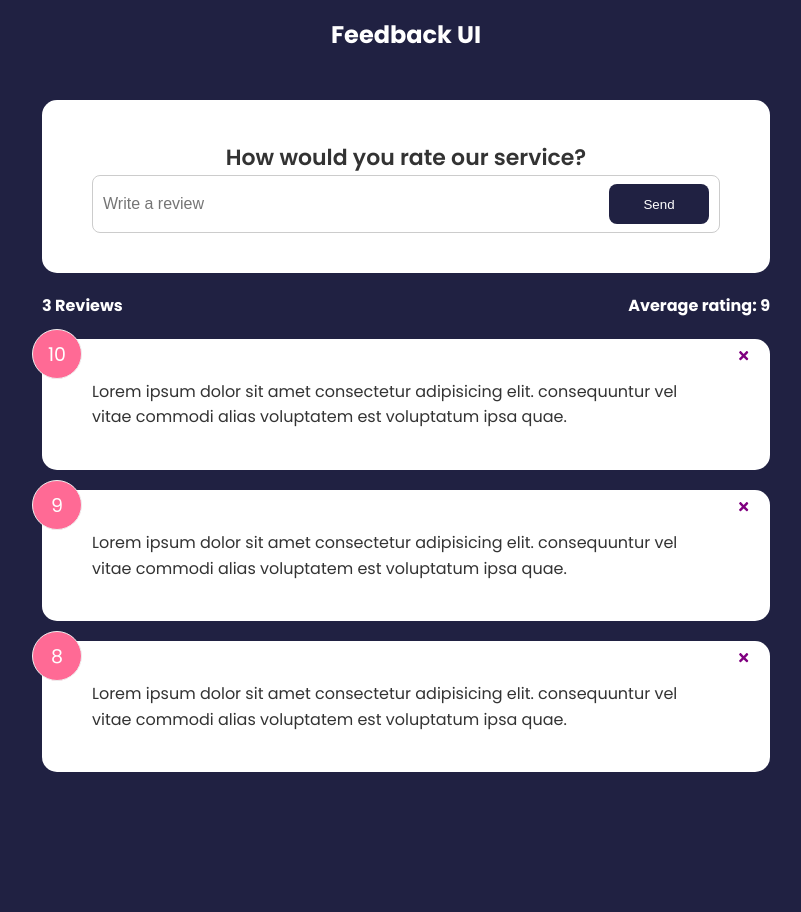
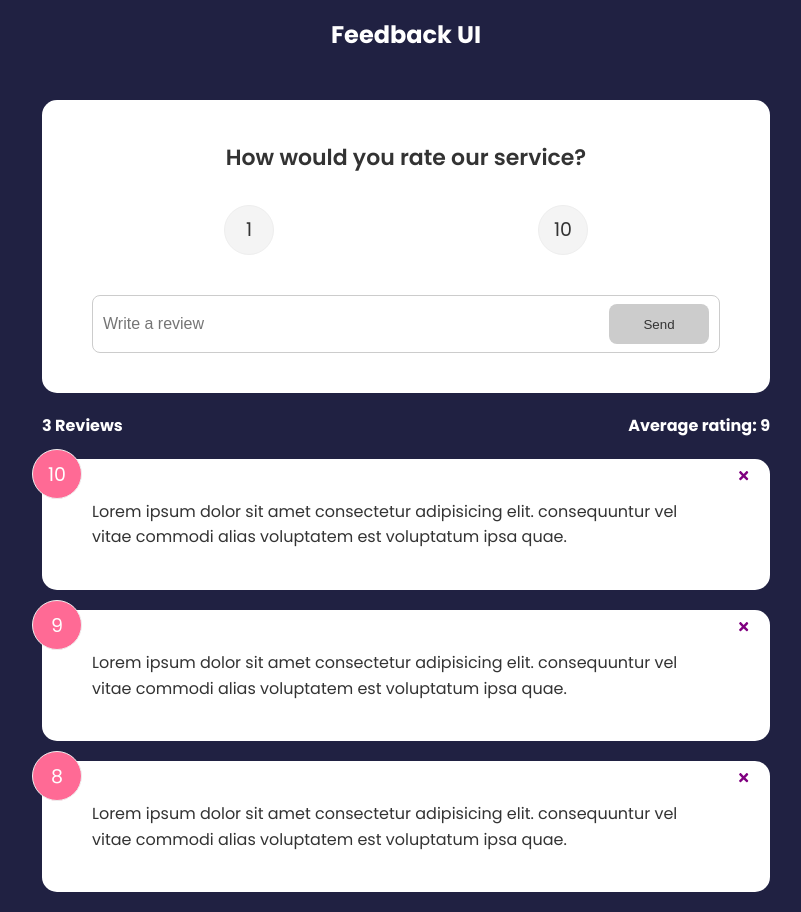
Before and after one commit to magdalenakosinska/feedback-app, a React (Create React App) app: page / in a window 1280 px wide. Shown: the whole page, without its empty margins (234-1035 px from the left). Before the commit the page ends 800 px from the top, so only its background shows below. Built offline with nearby package versions, Linux system fonts and the light colour scheme.

Commit message:
submit feedback form completed. feedback is printed on the feedback list under the form

```diff
--- a/package.json
+++ b/package.json
@@ -10,6 +10,7 @@
     "react-dom": "^18.3.1",
     "react-icons": "^5.2.1",
     "react-scripts": "5.0.1",
+    "uuid": "^10.0.0",
     "web-vitals": "^2.1.4"
   },
   "scripts": {
--- a/src/App.js
+++ b/src/App.js
@@ -1,3 +1,4 @@
+import {v4 as uuidv4} from "uuid"
 import { useState } from "react"
 import Header from "./components/Header"
 import FeedbackList from "./components/FeedbackList"
@@ -9,18 +10,26 @@
 function App() {
     const [feedback, setFeedback] = useState(FeedbackData)
 
+    const addFeedback = (newFeedback) => {
+        newFeedback.id = uuidv4()
+        setFeedback([newFeedback, ...feedback])
+    }
+
     const deleteFeedback = (id) => {
         if(window.confirm("Are you sure you want to delete?")) {
             setFeedback(feedback.filter((item) => item.id !== id ))
         }
     }
+
+
     return (
         <>
         <Header text="Feedback UI" />
         <div className="container">
-            <FeedbackForm />
+            <FeedbackForm handleAdd={addFeedback}/>
             <FeedbackStats feedback ={feedback} />
             <FeedbackList feedback = {feedback} handleDelete={deleteFeedback}/>
+
 
        </div>
         </>
--- a/src/components/FeedbackForm.jsx
+++ b/src/components/FeedbackForm.jsx
@@ -1,23 +1,54 @@
 import {useState} from "react"
 import Card from "./shared/Card"
 import Button from "./shared/Button"
+import RatingSelect from "./RatingSelect";
 
-function FeedbackForm() {
+function FeedbackForm({handleAdd}) {
 
-    const [text, setText] = useState("")
+    const [text, setText] = useState("");
+    const [rating, setRating] = useState(10)
+    const [btnDisabled, setBtnDisabled] = useState(true);
+    const [message, setMessage] = useState("")
+
+
     const handleTextChange = (e) => {
-setText(e.target.value)
+
+      if (text === "") {
+        setBtnDisabled(true);
+        setMessage(null)
+      } else if (text!== "" && text.trim().length <= 10) {
+        setBtnDisabled(true)
+        setMessage("Text must be at least 10 characters")
+      } else {
+        setMessage(null)
+        setBtnDisabled(false)
+      }
+
+    setText(e.target.value)
+    }
+
+    const handleSubmit = (e) => {
+      e.preventDefault()
+      if(text.trim().length > 10) {
+        const newFeedback = {
+          text: text,
+          rating: rating,
+        }
+        handleAdd(newFeedback)
+        setText("")
+      }
     }
 
   return (
     <Card>
-        <form>
+        <form onSubmit={handleSubmit}>
             <h2>How would you rate our service?</h2>
+            <RatingSelect select={(rating) => setRating(rating)}  />
             <div className="input-group">
             <input onChange={handleTextChange} type="text" placeholder="Write a review" value={text}/>
-            <Button type="submit">Send</Button>
+            <Button type="submit" isDisabled={btnDisabled}>Send</Button>
             </div>
-
+            {message && <div className="message">{message}</div>}
         </form>
 
     </Card>
--- /dev/null
+++ b/src/components/RatingSelect.jsx
@@ -0,0 +1,42 @@
+import { useState} from "react"
+
+
+function RatingSelect({select}) {
+
+    const [selected, setSelected] = useState()
+
+    const handleChange = (e) => {
+        setSelected(+e.currentTarget.value)
+        select(+e.currentTarget.value)
+    }
+
+  return (
+    <ul className="rating">
+        <li>
+            <input
+            type="radio"
+            id = "num1"
+            name = "rating"
+            value="1"
+            onChange={handleChange}
+            checked={selected === 1}
+            />
+            <label htmlFor="num1">1</label>
+        </li>
+        <li>
+            <input
+            type="radio"
+            id = "num10"
+            name = "rating"
+            value="10"
+            onChange={handleChange}
+            checked={selected === 10}
+            />
+            <label htmlFor="num10">10</label>
+        </li>
+
+    </ul>
+  )
+}
+
+export default RatingSelect
```
Also changed, not shown: 1 other file (tests, documents, lock files or other folders).
